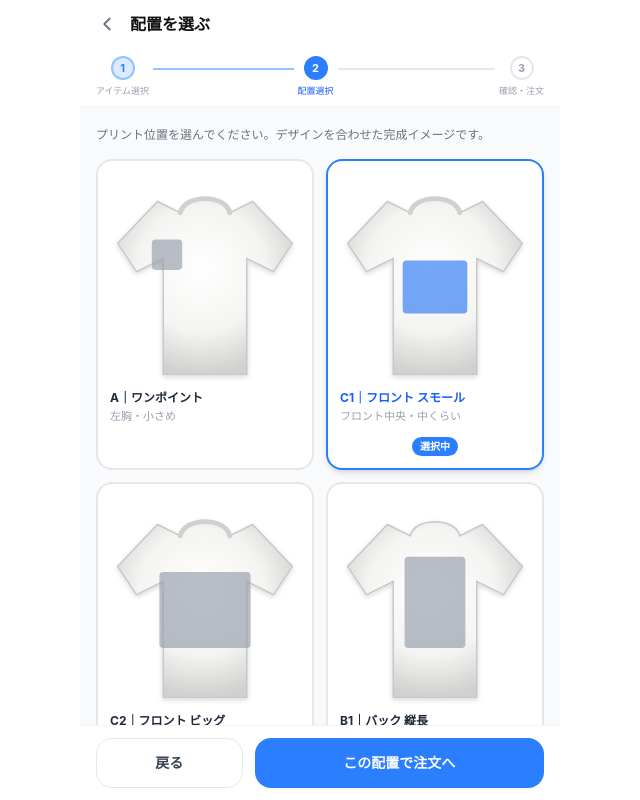
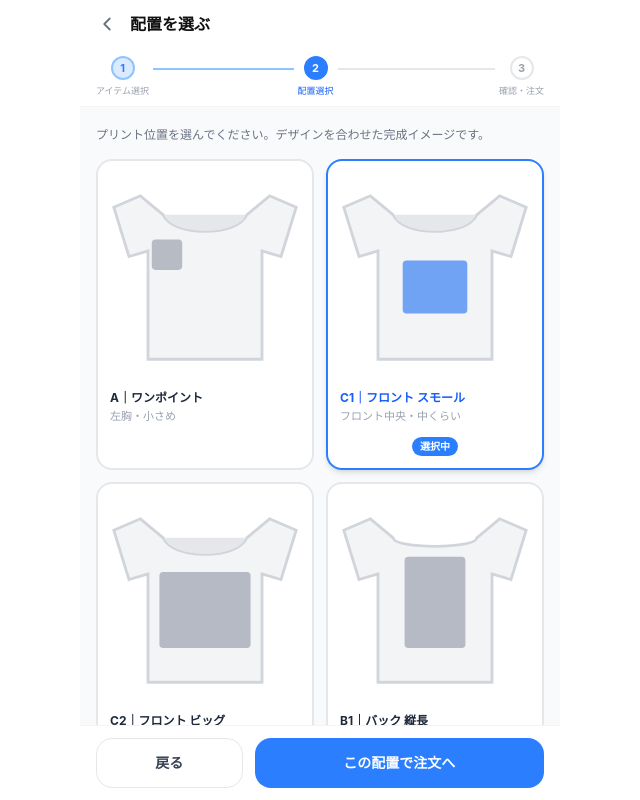
Before and after one commit to HHH002/inkdrop, a Next.js app: page /designs/1/placement in a window 1280 px wide. Shown: the top 800 px of the page, without its empty margins (320-960 px from the left). Built offline with nearby package versions, Linux system fonts and the light colour scheme.

Commit message:
Revert placement page to simple grid layout with text labels
Co-Authored-By: Claude Sonnet 4.6 <noreply@anthropic.com>

```diff
--- a/src/app/designs/[id]/placement/page.tsx
+++ b/src/app/designs/[id]/placement/page.tsx
@@ -31,89 +31,28 @@ const PLACEMENT_OPTIONS: PlacementOption[] = [
 ]
 
 // ==============================
-// Product SVG with design overlay (100x110 viewBox, compact)
+// T-shirt SVG with design overlay
 // ==============================
-
-// Front / back paths per body type (viewBox 0 0 100 110)
-const BODY_PATHS: Record<string, { front: string; back: string }> = {
-  tshirt: {
-    front: "M37,21 C39,11 61,11 63,21 L75,15 L96,37 L86,52 L72,45 L72,106 L28,106 L28,45 L14,52 L4,37 L25,15 Z",
-    back:  "M37,21 C39,11 61,11 63,21 L75,15 L96,37 L86,52 L72,45 L72,106 L28,106 L28,45 L14,52 L4,37 L25,15 Z",
-  },
-  long_sleeve: {
-    front: "M37,21 C39,11 61,11 63,21 L76,15 L96,94 L84,98 L72,45 L72,106 L28,106 L28,45 L16,98 L4,94 L24,15 Z",
-    back:  "M37,21 C39,11 61,11 63,21 L76,15 L96,94 L84,98 L72,45 L72,106 L28,106 L28,45 L16,98 L4,94 L24,15 Z",
-  },
-  sweatshirt: {
-    front: "M37,22 C39,12 61,12 63,22 L77,16 L97,96 L84,100 L72,46 L72,105 L28,105 L28,46 L16,100 L3,96 L23,16 Z",
-    back:  "M37,22 C39,12 61,12 63,22 L77,16 L97,96 L84,100 L72,46 L72,105 L28,105 L28,46 L16,100 L3,96 L23,16 Z",
-  },
-  hoodie: {
-    front: "M37,28 C39,18 61,18 63,28 L77,22 L97,102 L84,106 L72,52 L72,112 L28,112 L28,52 L16,106 L3,102 L23,22 Z",
-    back:  "M37,28 C39,18 61,18 63,28 L77,22 L97,102 L84,106 L72,52 L72,112 L28,112 L28,52 L16,106 L3,102 L23,22 Z",
-  },
-}
-
-const HOODIE_HOOD = "M23,22 C22,8 28,1 50,0 C72,1 78,8 77,22 C72,16 65,27 63,28 C61,18 39,18 37,28 C35,27 28,16 23,22 Z"
-
-const COLOR_FILLS: Record<string, { base: string; hi: string; shadow: string; stroke: string }> = {
-  white: { base: '#F4F4F2', hi: '#FFFFFF', shadow: '#D0D0CE', stroke: '#C8C8C6' },
-  black: { base: '#202020', hi: '#303030', shadow: '#101010', stroke: '#383838' },
-  gray:  { base: '#9A9A98', hi: '#B8B8B6', shadow: '#707070', stroke: '#888886' },
-}
-
-function ProductWithDesign({
-  bodyType,
-  color,
+function TshirtWithDesign({
   side,
   designUrl,
   dx, dy, dw, dh,
   selected,
 }: {
-  bodyType: string
-  color: string
   side: 'front' | 'back'
   designUrl: string | null
   dx: number; dy: number; dw: number; dh: number
   selected: boolean
 }) {
-  const paths = BODY_PATHS[bodyType] ?? BODY_PATHS.tshirt
-  const bodyPath = paths[side]
-  const isHoodie = bodyType === 'hoodie'
-  const viewBox = isHoodie ? "0 0 100 118" : "0 0 100 110"
-  const c = COLOR_FILLS[color] ?? COLOR_FILLS.white
-  const gid = `pg-${bodyType}-${color}-${side}`
+  const bodyPath = side === 'front'
+    ? "M28 22 L16 12 L2 18 L10 44 L20 41 L20 98 L80 98 L80 41 L90 44 L98 18 L84 12 L72 22 C68 32 32 32 28 22 Z"
+    : "M28 22 L16 12 L2 18 L10 44 L20 41 L20 98 L80 98 L80 41 L90 44 L98 18 L84 12 L72 22 C72 28 28 28 28 22 Z"
 
   return (
-    <svg viewBox={viewBox} className="w-full h-full" aria-hidden>
-      <defs>
-        <radialGradient id={gid} cx="48%" cy="40%" r="60%">
-          <stop offset="0%"   stopColor={c.hi} />
-          <stop offset="60%"  stopColor={c.base} />
-          <stop offset="100%" stopColor={c.shadow} />
-        </radialGradient>
-        <filter id={`${gid}-s`}>
-          <feDropShadow dx="0" dy="1" stdDeviation="1.5" floodColor="#000" floodOpacity="0.15" />
-        </filter>
-      </defs>
-      {isHoodie && side === 'front' && (
-        <path d={HOODIE_HOOD} fill={`url(#${gid})`} stroke={c.stroke} strokeWidth="0.8" filter={`url(#${gid}-s)`} />
-      )}
-      <path d={bodyPath} fill={`url(#${gid})`} stroke={c.stroke} strokeWidth="0.8" filter={`url(#${gid}-s)`} />
-      {/* neckline rib */}
-      {side === 'front' && !isHoodie && (
-        <path d="M37,21 C39,11 61,11 63,21" fill="none" stroke={c.shadow} strokeWidth="2.5" strokeLinecap="round" />
-      )}
-      {/* hoodie pocket */}
-      {isHoodie && (
-        <rect x="36" y="76" width="28" height="18" rx="2" fill={c.shadow} opacity="0.4" stroke={c.stroke} strokeWidth="0.5" />
-      )}
-      {/* cuffs */}
-      {(bodyType === 'sweatshirt' || bodyType === 'long_sleeve' || bodyType === 'hoodie') && (
-        <>
-          <line x1="84" y1={bodyType === 'hoodie' ? 106 : 100} x2="97" y2={bodyType === 'hoodie' ? 102 : 96} stroke={c.shadow} strokeWidth="2.5" strokeLinecap="round" />
-          <line x1="16" y1={bodyType === 'hoodie' ? 106 : 100} x2="3"  y2={bodyType === 'hoodie' ? 102 : 96} stroke={c.shadow} strokeWidth="2.5" strokeLinecap="round" />
-        </>
+    <svg viewBox="0 0 100 110" className="w-full h-full" aria-hidden>
+      <path d={bodyPath} fill="#F3F4F6" stroke="#D1D5DB" strokeWidth="1.5" />
+      {side === 'front' && (
+        <path d="M28 22 C32 34 68 34 72 22" fill="#E5E7EB" stroke="#D1D5DB" strokeWidth="1" />
       )}
       {designUrl ? (
         <image href={designUrl} x={dx} y={dy} width={dw} height={dh} preserveAspectRatio="xMidYMid meet" />
@@ -213,9 +152,7 @@ export default function PlacementPage({ params }: { params: Promise<{ id: string
                 }`}
               >
                 <div className="w-full aspect-[10/11] mb-2">
-                  <ProductWithDesign
-                    bodyType={bodyType ?? 'tshirt'}
-                    color={color ?? 'white'}
+                  <TshirtWithDesign
                     side={opt.side}
                     designUrl={designImageUrl}
                     dx={opt.x} dy={opt.y} dw={opt.w} dh={opt.h}
```
